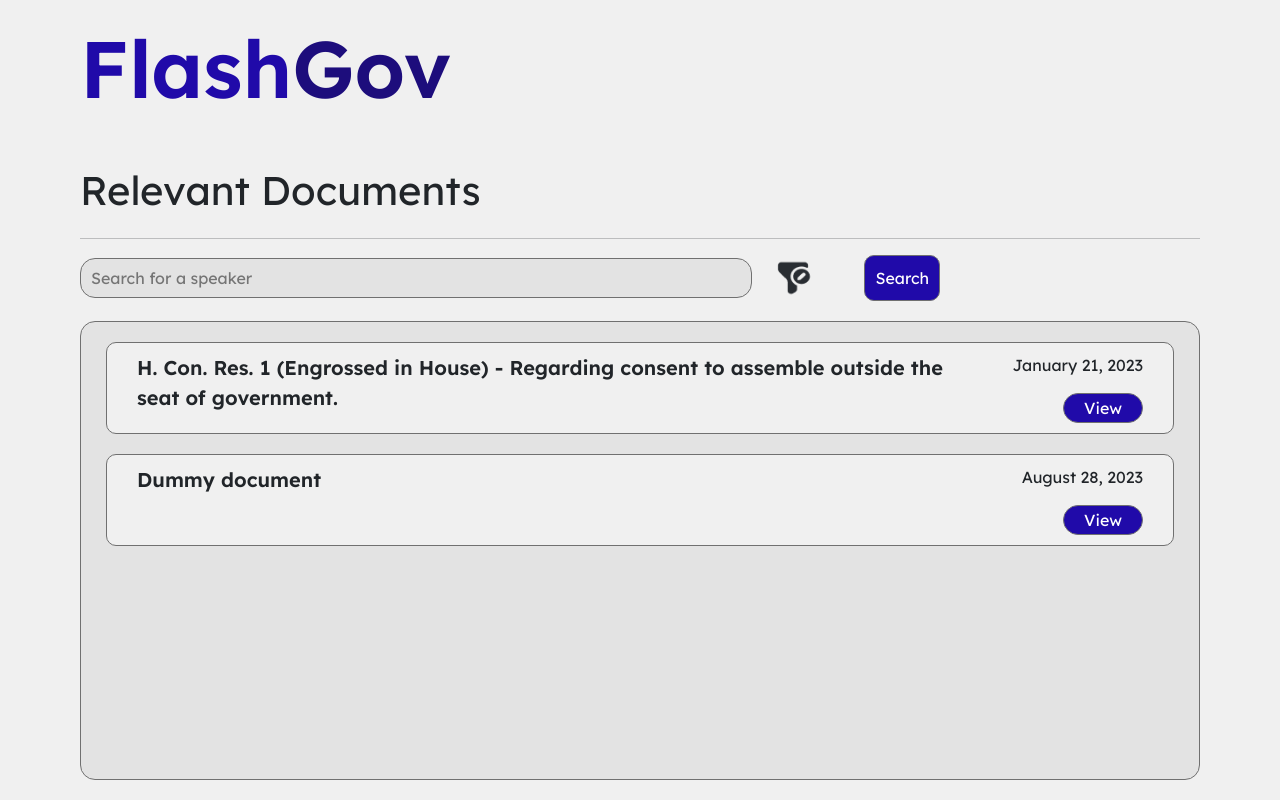
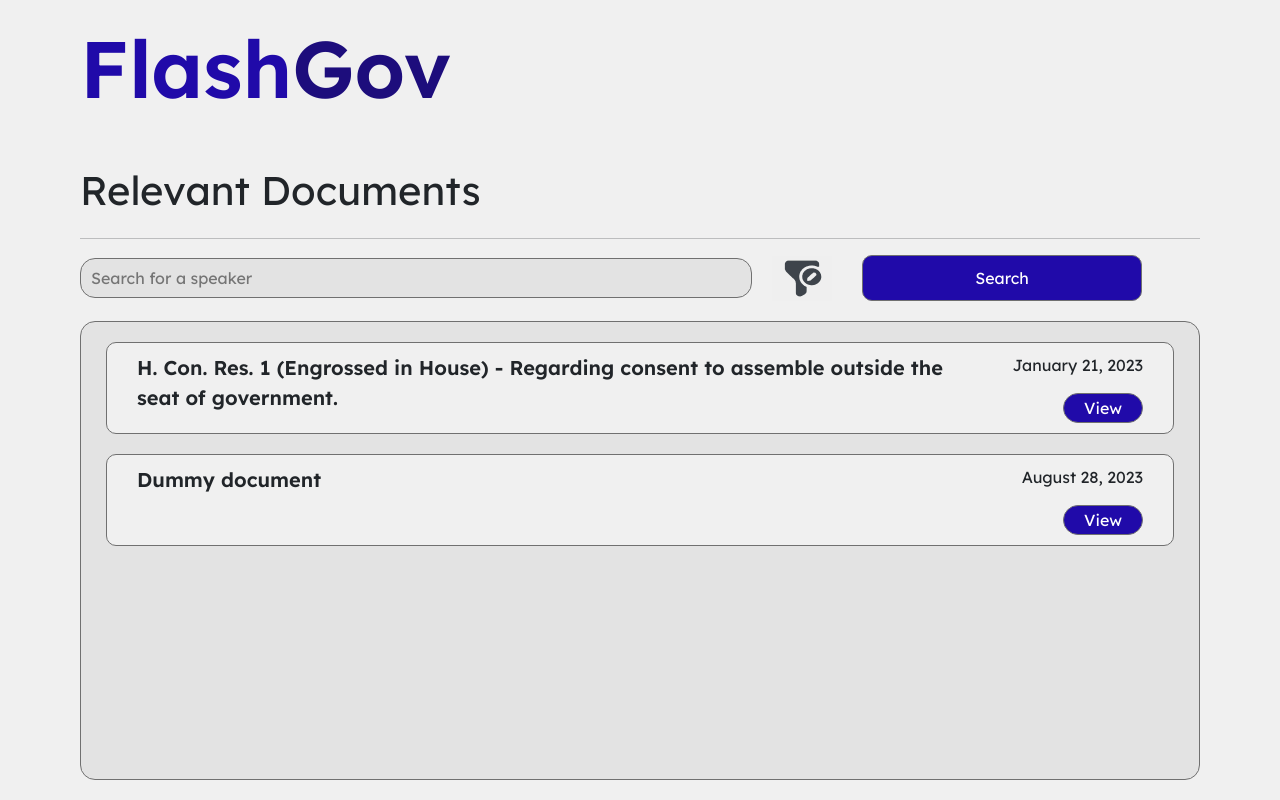
Before and after one commit to adamhammond22/flashGovProject, a React (Create React App) app in the folder frontend/: page / in a window 1280 px wide. Built offline with nearby package versions, Linux system fonts and the light colour scheme.

Commit message:
- Small stylistic changes to the frontend UI - Made the filter button into a button that reacts to hovering

```diff
--- a/frontend/src/App.css
+++ b/frontend/src/App.css
@@ -43,9 +43,20 @@
 
 hr {width:100%}
 
+.filter-button button:hover {
+  background-color: transparent;
+}
+
+.filter-button img {
+  filter: brightness(150%)
+}
+
+.filter-button img:hover {
+  filter: brightness(0%)
+}
 
 button:hover {
-  background-color: #1f0aa991 !important;
+  background-color: #1f0aa991;
 }
 
 span:nth-of-type(1){
@@ -61,13 +72,13 @@
   align-items: flex-start;
 }
 
-.searchbar {
+.search-bar {
   display: flex;
   width: 100%;
   align-items: center;
 }
 
-.searchbar>input {
+.search-bar>input {
   width: 60%;
   height: 40px;
   border-radius: 15px;
@@ -77,18 +88,25 @@
   background-color: var(--primary-gray);
 }
 
-.searchbar > img {
+.search-bar > img {
   height: 38px;
   width: auto;
 }
 
-.searchbar > button {
+.search-bar > button {
   top: 10px;
   right: 0px;
+  width: 25%;
   background-color: var(--secondary-blue);
   color: white;
   border: 1px solid var(--border-gray);
   border-radius: 10px;
+}
+
+.filter-button button {
+  border: 10px;
+  border-radius: 0;
+  transition: background-color 0.3s ease;
 }
 
 .document-container {
--- a/frontend/src/components/documents.tsx
+++ b/frontend/src/components/documents.tsx
@@ -1,8 +1,8 @@
 import { useState } from 'react';
 import '../App.css';
 import DocumentCard from './documentCard';
-import Searchbar from './searchbar';
-import FilterPanel from './filterpanel';
+import SearchBar from './searchBar';
+import FilterPanel from './filterPanel';
 
 function Documents() {
 
@@ -45,7 +45,7 @@
 
     return (
       <div className='documents'>
-        <Searchbar toggleFilter={toggleFilterCallback} />
+        <SearchBar toggleFilter={toggleFilterCallback} />
 
         {/* If the filter panel is toggled display the following*/}
         {openFilter &&
--- a/frontend/src/components/searchbar.tsx
+++ b/frontend/src/components/searchbar.tsx
@@ -1,17 +1,18 @@
 import filter from "../assets/filter-edit.png";
 
-function Searchbar(props:{toggleFilter:any}){
+function SearchBar(props:{toggleFilter:any}){
 
     return (
-        <div className="searchbar">
+        <div className="search-bar">
             <input type="text" placeholder="Search for a speaker"/>
-            <img onClick={props.toggleFilter} src={filter} alt=""/>
-
-            <button style={{ marginLeft: '50px', padding:'10px'}}>
+            <div className="filter-button">
+                <button><img onClick={props.toggleFilter} src={filter} alt=""/></button>
+            </div>
+            <button style={{ marginLeft: '30px', padding:'10px'}}>
                 Search
             </button>
         </div>
     );
 }
 
-export default Searchbar;
+export default SearchBar;
```
